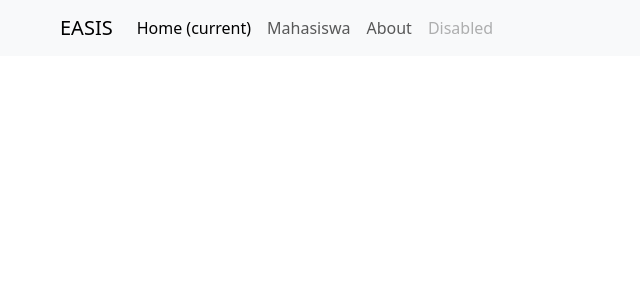
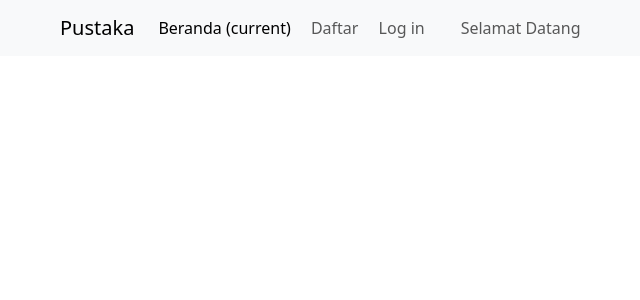
Before and after one commit to dheksaaryadityar/pustaka-booking, a CodeIgniter app: the page made by application/views/templates/templates-user/header.php in a window 1280 px wide. Shown: the top 300 px of the page, without its empty margins (22-662 px from the left). Run offline with CodeIgniter, Linux system fonts and the light colour scheme; data that the repository does not hold is empty; some libraries are stand-ins or nearby versions.

Commit message:
WP3 tugas p2

```diff
--- a/application/views/templates/templates-user/header.php
+++ b/application/views/templates/templates-user/header.php
@@ -5,23 +5,39 @@
     <meta charset="UTF-8">
     <meta name="viewport" content="width=device-width, initial-scale=1.0">
     <meta http-equiv="X-UA-Compatible" content="ie=edge">
-    <title>Pustaka-Booking</title>
-    <link rel="stylesheet" href="<?= base_url(); ?>assets/user/css/bootstrap.css">
+    <title>Pustaka-Booking | <?= $judul; ?></title>
+    <link rel="icon" type="image/png" href="<?= base_url('assets/img/logo/'); ?>logo-pb.png">
+    <link rel="stylesheet" href="<?= base_url('assets/'); ?>user/css/bootstrap.css">
+    <link href="<?= base_url('assets/'); ?>vendor/fontawesome-free/css/all.min.css" rel="stylesheet" type="text/css">
+    <link href="<?= base_url('assets/'); ?>datatable/datatables.css" rel="stylesheet" type="text/css">
 </head>
 
 <body>
     <nav class="navbar navbar-expand-lg navbar-light bg-light">
         <div class="container">
-            <a class="navbar-brand" href="<?= base_url(); ?>">EASIS</a>
-            <button class="navbar-toggler" type="button" data-toggle="collapse" data-target="#navbarNavAltMarkup" aria-controls="navbarNavAltMarkup" aria-expanded="false" aria-label="Toggle navigation">
+            <a class="navbar-brand" href="<?= base_url(); ?>">Pustaka</a>
+            <button class="navbar-toggler" type="button" datatoggle="collapse" data-target="#navbarNavAltMarkup" ariacontrols="navbarNavAltMarkup" aria-expanded="false" arialabel="Toggle navigation">
                 <span class="navbar-toggler-icon"></span>
             </button>
+
             <div class="collapse navbar-collapse" id="navbarNavAltMarkup">
                 <div class="navbar-nav">
-                    <a class="nav-item nav-link active" href="<?= base_url(); ?>">Home <span class="sr-only">(current)</span></a>
-                    <a class="nav-item nav-link" href="<?= base_url(); ?>mahasiswa">Mahasiswa</a>
-                    <a class="nav-item nav-link" href="<?= base_url(); ?>about">About</a>
-                    <a class="nav-item nav-link disabled" href="#" tabindex="-1" aria-disabled="true">Disabled</a>
+                    <a class="nav-item nav-link active" href="<?= base_url(); ?>">Beranda <span class="sronly">(current)</span></a>
+
+                    <?php
+                    if (!empty($this->session->userdata('email'))) { ?>
+                        <a class="nav-item nav-link" href="<?= base_url('booking'); ?> ">Booking Buku </a>
+
+                        <a class="nav-item nav-link" href="<?= base_url('member/myprofil'); ?>">Profil Saya</a>
+                        <a class="nav-item nav-link" href="<?= base_url('member/logout'); ?>"><i class="fas fw fa-login"></i> Log out</a>
+
+                    <?php } else { ?>
+
+                        <a class="nav-item nav-link" data-toggle="modal" datatarget="#daftarModal" href="#"><i class="fas fw fa-login"></i> Daftar</a>
+                        <a class="nav-item nav-link" data-toggle="modal" datatarget="#loginModal" href="#"><i class="fas fw fa-login"></i> Log in</a>
+
+                    <?php } ?>
+                    <span class="nav-item nav-link nav-right" style="display:block; margin-left:20px;">Selamat Datang <b><?= $user; ?></b></span>
                 </div>
             </div>
         </div>
```
Also changed, not shown: application/views/templates/templates-user/footer.php (+22 -2 lines).
